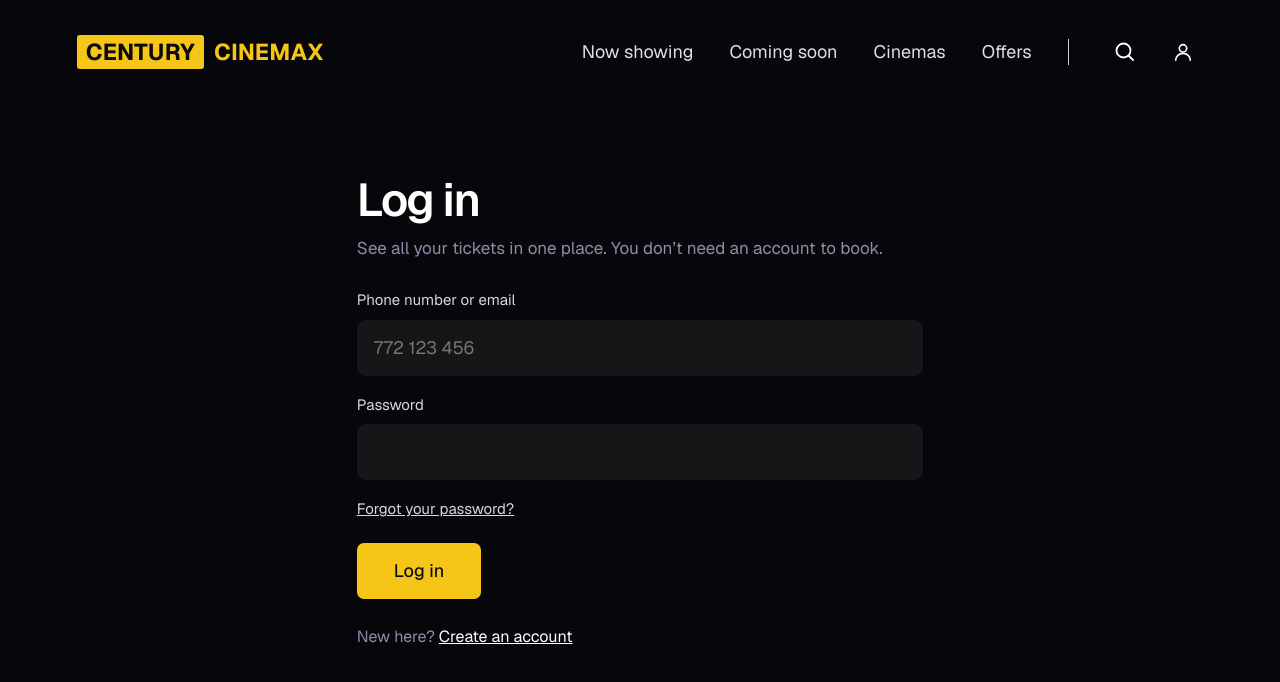
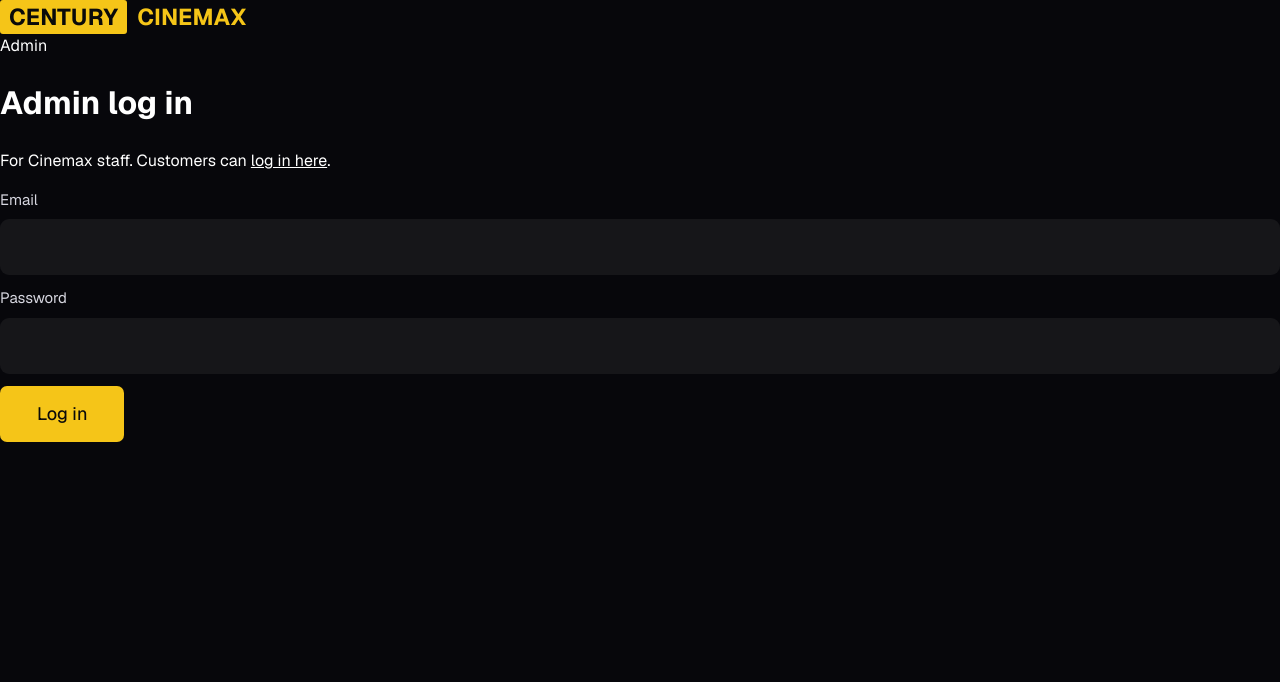
Before and after one commit to NicholasOpifeni/century-cinemax, a PHP site: page /admin/login.php in a window 1280 px wide. Shown: the top 682 px of the page. After the commit the page ends 442 px from the top, so only its background shows below. Run offline with PHP 8.4, Linux system fonts and the light colour scheme; data that the repository does not hold is empty.

Commit message:
Add admin sign-in separate from customer accounts

```diff
--- /dev/null
+++ b/app/Admin.php
@@ -0,0 +1,73 @@
+<?php
+declare(strict_types=1);
+
+namespace App;
+
+/**
+ * Staff sign-in for /admin/. Admin accounts are separate from customer accounts and use their own
+ * session key, so being logged in as a customer never opens the admin pages.
+ */
+final class Admin
+{
+    private static ?array $current = null;
+    private static bool $loaded = false;
+
+    public static function current(): ?array
+    {
+        if (!self::$loaded) {
+            self::$loaded = true;
+            $id = $_SESSION['admin_id'] ?? null;
+            if (is_int($id)) {
+                self::$current = db_run('SELECT id, name, email FROM admins WHERE id = ?', [$id])->fetch() ?: null;
+                if (self::$current === null) {
+                    unset($_SESSION['admin_id']);
+                }
+            }
+        }
+        return self::$current;
+    }
+
+    /** Every admin page starts with this. Signed-out visitors get a 302 to the admin login. */
+    public static function require(): array
+    {
+        $admin = self::current();
+        if ($admin === null) {
+            redirect('/admin/login.php?next=' . rawurlencode(local_path($_SERVER['REQUEST_URI'] ?? '/admin/', '/admin/')));
+        }
+        header('X-Robots-Tag: noindex, nofollow');
+        header('Cache-Control: no-store');
+        return $admin;
+    }
+
+    /** The admin for an email and password, or null. Takes as long whether or not the email exists. */
+    public static function attempt(string $email, string $password): ?array
+    {
+        $admin = db_run('SELECT id, name, email, password_hash FROM admins WHERE email = ?', [mb_strtolower(trim($email))])->fetch();
+        if (!$admin) {
+            password_verify($password, '$2y$12$/YEcf/GwnjxSuB6qUFx8IeaHxrJ8RPB90bFsc/ZdbNVcRV/TnDjIi');
+            return null;
+        }
+        if (!password_verify($password, $admin['password_hash'])) {
+            return null;
+        }
+        if (password_needs_rehash($admin['password_hash'], PASSWORD_DEFAULT)) {
+            db_run('UPDATE admins SET password_hash = ? WHERE id = ?', [password_hash($password, PASSWORD_DEFAULT), $admin['id']]);
+        }
+        return $admin;
+    }
+
+    public static function logIn(array $admin): void
+    {
+        session_regenerate_id(true);
+        $_SESSION['admin_id'] = (int) $admin['id'];
+        db_run('UPDATE admins SET last_login_at = NOW() WHERE id = ?', [$admin['id']]);
+        self::$loaded = false;
+    }
+
+    public static function logOut(): void
+    {
+        unset($_SESSION['admin_id']);
+        session_regenerate_id(true);
+        self::$current = null;
+    }
+}
--- a/app/ui.php
+++ b/app/ui.php
@@ -188,9 +188,11 @@ function film_colour_css(array $films): string
  * Settings for the page being drawn. Pages pass them to page_open().
  *   title, description   for the <title> and meta description
  *   header               '' (plain), 'over' (sits on the hero) or 'dark' (booking pages)
- *   active               which main nav link is current: now, soon, cinemas, offers
+ *   active               which nav link is current: now, soon, cinemas, offers, account, or an admin section
  *   films                films whose colours the page uses, for film_class()
  *   scripts              extra files in assets/js to load
+ *   styles               extra files in assets/css to load, like admin.css
+ *   shell                'site', or 'admin' for the admin header
  *   footer               false to leave the footer off
  *   noindex              true to keep the page out of search engines
  *   body_class           a class for <body>, like 'booking' for pages with the bottom bar
@@ -211,6 +213,8 @@ function page_settings(?array $settings = null): array
             'noindex' => false,
             'body_class' => '',
             'refresh' => null,
+            'styles' => [],
+            'shell' => 'site',
         ];
     }
     return $page;
@@ -220,8 +224,22 @@ function page_open(array $settings = []): void
 {
     $page = page_settings($settings);
     require ROOT . '/app/views/head.php';
-    require ROOT . '/app/views/header.php';
+    require ROOT . '/app/views/' . ($page['shell'] === 'admin' ? 'admin-header.php' : 'header.php');
     echo "<main id=\"main\">\n";
+}
+
+/** Opens an admin page: the admin header, admin.css, no footer, kept out of search engines. */
+function admin_open(string $title, string $active = '', array $settings = []): void
+{
+    page_open($settings + [
+        'title' => $title . ', admin',
+        'shell' => 'admin',
+        'active' => $active,
+        'styles' => ['admin.css'],
+        'footer' => false,
+        'noindex' => true,
+        'body_class' => 'adm',
+    ]);
 }
 
 function page_close(): void
--- /dev/null
+++ b/app/views/admin-header.php
@@ -0,0 +1,26 @@
+<?php
+declare(strict_types=1);
+
+/** @var array $page */
+
+$admin = App\Admin::current();
+$sections = [
+    'dashboard' => ['/admin/', 'Dashboard'],
+    'films' => ['/admin/films.php', 'Films'],
+];
+?>
+<header class="adm-top">
+  <a class="wm" href="/admin/" aria-label="Cinemax admin home"><b>CENTURY</b><span>CINEMAX</span></a>
+  <span class="adm-badge">Admin</span>
+  <?php if ($admin): ?>
+    <nav class="adm-nav" aria-label="Admin">
+      <?php foreach ($sections as $key => [$href, $label]): ?>
+        <a href="<?= $href ?>"<?= $page['active'] === $key ? ' aria-current="page"' : '' ?>><?= e($label) ?></a>
+      <?php endforeach; ?>
+    </nav>
+    <div class="adm-me">
+      <a href="/" target="_blank" rel="noopener">View site</a>
+      <form method="post" action="/admin/logout.php"><?= csrf_field() ?><button type="submit">Log out <span class="sr"><?= e($admin['email']) ?></span></button></form>
+    </div>
+  <?php endif; ?>
+</header>
--- a/app/views/head.php
+++ b/app/views/head.php
@@ -24,6 +24,9 @@ $filmCss = film_colour_css($page['films']);
 <link rel="icon" href="/favicon.svg" type="image/svg+xml">
 <link rel="preload" href="/assets/fonts/geist-latin-wght-normal.woff2" as="font" type="font/woff2" crossorigin>
 <link rel="stylesheet" href="<?= e(asset('css/site.css')) ?>">
+<?php foreach ($page['styles'] as $style): ?>
+<link rel="stylesheet" href="<?= e(asset('css/' . $style)) ?>">
+<?php endforeach; ?>
 <script nonce="<?= e(csp_nonce()) ?>">document.documentElement.classList.add('js')</script>
 <?php if ($filmCss !== ''): ?>
 <style nonce="<?= e(csp_nonce()) ?>"><?= $filmCss ?></style>
--- /dev/null
+++ b/public/admin/login.php
@@ -0,0 +1,55 @@
+<?php
+declare(strict_types=1);
+
+// Staff sign-in. Admin accounts come from database/seed.php and config/secrets.php.
+
+require_once dirname(__DIR__, 2) . '/app/bootstrap.php';
+
+use App\Admin;
+use App\Throttle;
+
+$raw = $_POST['next'] ?? $_GET['next'] ?? '';
+$next = local_path(is_string($raw) ? $raw : '', '/admin/');
+if (!str_starts_with($next, '/admin/') || str_starts_with($next, '/admin/login') || str_starts_with($next, '/admin/logout')) {
+    $next = '/admin/';
+}
+if (Admin::current() !== null) {
+    redirect($next);
+}
+
+$email = '';
+$error = null;
+if (is_post()) {
+    $email = mb_substr(is_string($_POST['email'] ?? null) ? trim($_POST['email']) : '', 0, 190);
+    $password = is_string($_POST['password'] ?? null) ? $_POST['password'] : '';
+    if (Throttle::tooMany('admin-login', 10, 600)) {
+        $error = 'Too many tries. Wait a few minutes and try again.';
+    } elseif (($admin = Admin::attempt($email, $password)) !== null) {
+        Throttle::clear('admin-login');
+        Admin::logIn($admin);
+        redirect($next, 303);
+    } else {
+        Throttle::hit('admin-login', 600);
+        $error = 'That email and password don’t match an admin account.';
+    }
+}
+
+header('X-Robots-Tag: noindex, nofollow');
+admin_open('Log in');
+?>
+<div class="adm-login">
+  <h1>Admin log in</h1>
+  <p>For Cinemax staff. Customers can <a href="/login.php">log in here</a>.</p>
+  <form method="post" action="/admin/login.php" novalidate>
+    <?= csrf_field() ?>
+    <input type="hidden" name="next" value="<?= e($next) ?>">
+    <label class="field"><span>Email</span><input type="email" name="email" value="<?= e($email) ?>" autocomplete="username" required></label>
+    <label class="field"><span>Password</span><input type="password" name="password" autocomplete="current-password" required></label>
+    <?php if ($error !== null): ?>
+      <p class="err" role="alert"><?= e($error) ?></p>
+    <?php endif; ?>
+    <button class="btn btn-y" type="submit">Log in</button>
+  </form>
+</div>
+<?php
+page_close();
```
Also changed, not shown: public/admin/logout.php (added, +12 -0 lines).
